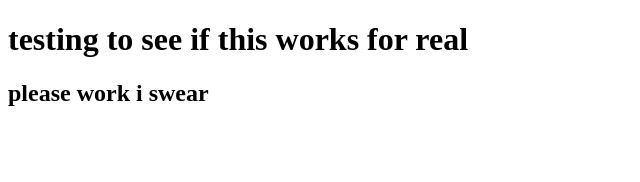
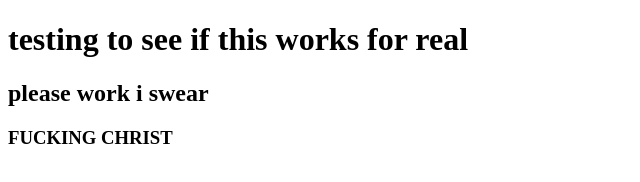
Before and after one commit to ABurk3435/Portfolio, a plain HTML site: page portfolio.html in a window 1280 px wide. Shown: the whole page, without its empty margins (0-640 px from the left). Drawn offline with Linux system fonts and the light colour scheme.

Commit message:
trying again

```diff
--- a/portfolio.html
+++ b/portfolio.html
@@ -9,6 +9,7 @@
 <body>
     <h1>testing to see if this works for real</h1>
     <h2>please work i swear</h2>
+    <h3>FUCKING CHRIST</h3>
 
 </body>
 </html>
```
